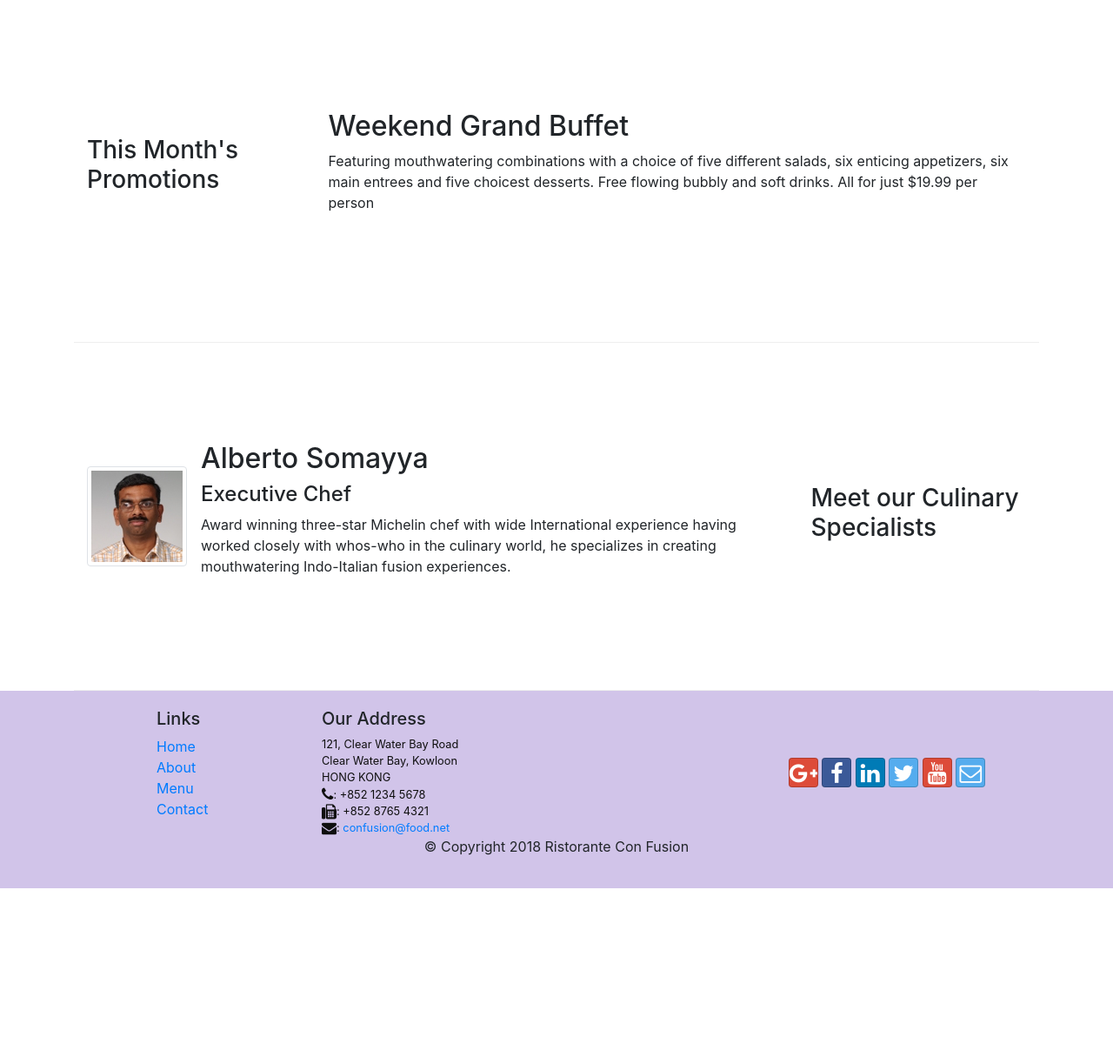
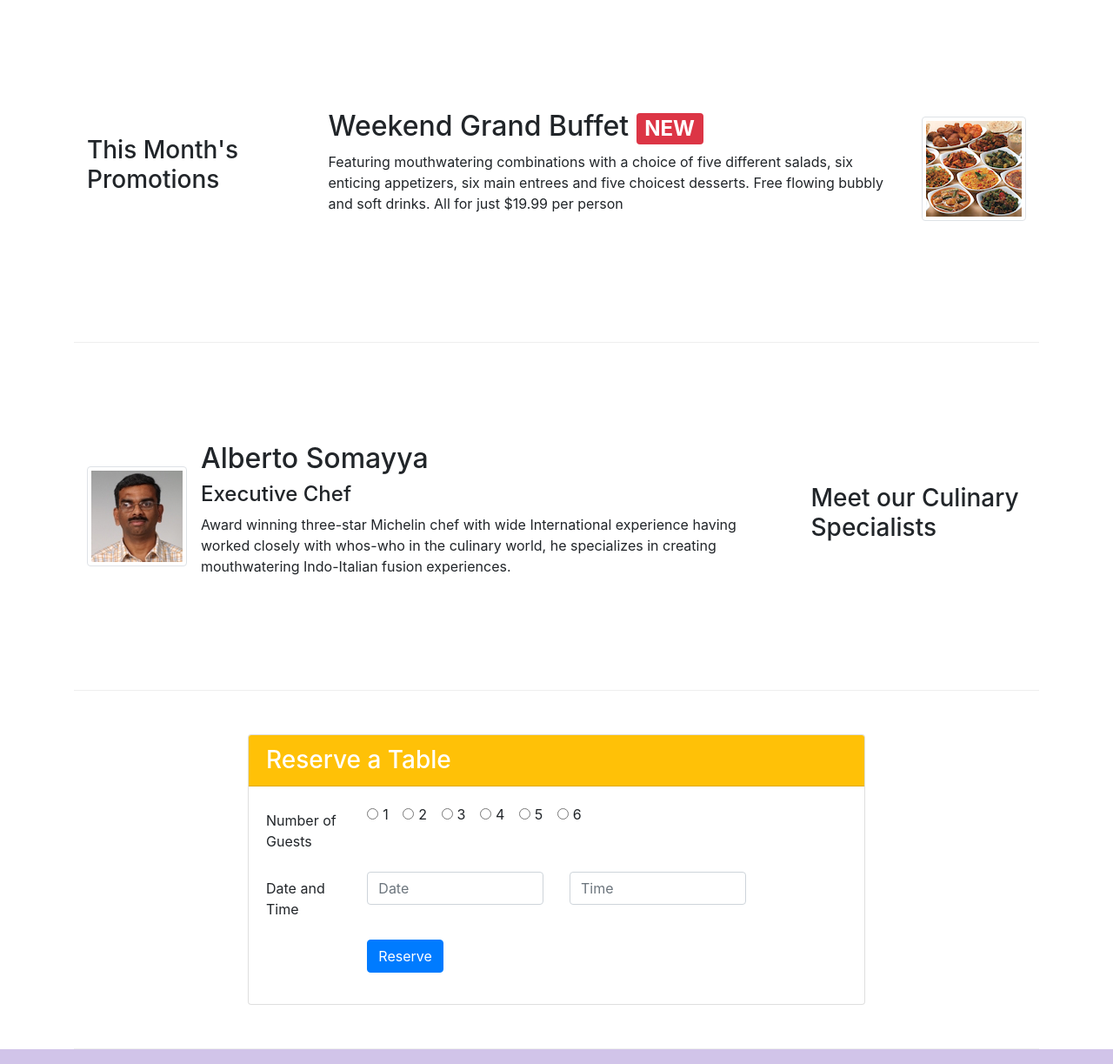
Before and after one commit to FarahAlFahim/allserversbd, a website: page index.html in a window 1280 px wide. Shown: the part 740-1963 px from the top of the page at 87% size. Before the commit the page ends 1761 px from the top, so only its background shows below. Drawn offline with nearby package versions, Linux system fonts and the light colour scheme.

Commit message:
Assignment-2

```diff
--- a/index.html
+++ b/index.html
@@ -39,8 +39,11 @@
                     <h1>Ristorante con Fusion</h1>
                     <p>We take inspiration from the World's best cuisines, and create a unique fusion experience. Our lipsmacking creations will tickle your culinary senses!</p>
                 </div>
-                <div class="col-12 col-sm align-self-center">
+                <div class="col-12 col-sm-3 align-self-center">
                     <img src="img/logo.png" class="img-fluid">
+                </div>
+                <div class="col-12 col-sm-3 align-self-center">
+                    <a role="button" class="btn btn-warning btn-sm btn-block" href="#ReserveTable"><strong>Reserve Table</strong></a>
                 </div>
             </div>
         </div>
@@ -69,8 +72,13 @@
                 <h3>This Month's Promotions</h3>
             </div>
             <div class="col col-sm col-md">
-                <h2>Weekend Grand Buffet</h2>
-                <p>Featuring mouthwatering combinations with a choice of five different salads, six enticing appetizers, six main entrees and five choicest desserts. Free flowing bubbly and soft drinks. All for just $19.99 per person </p>
+                <div class="media">
+                    <div class="media-body">
+                        <h2 class="mt-0">Weekend Grand Buffet <span class="badge badge-danger">NEW</span></h2>
+                        <p class="d-none d-sm-block">Featuring mouthwatering combinations with a choice of five different salads, six enticing appetizers, six main entrees and five choicest desserts. Free flowing bubbly and soft drinks. All for just $19.99 per person </p>
+                    </div>
+                    <img class="d-flex ml-3 img-thumbnail align-self-center" src="img/buffet.png" alt="buffet">
+                </div>
             </div>
         </div>
 
@@ -85,6 +93,64 @@
                         <h2 class="mt-0">Alberto Somayya</h2>
                         <h4>Executive Chef</h4>
                         <p class="d-none d-sm-block">Award winning three-star Michelin chef with wide International experience having worked closely with whos-who in the culinary world, he specializes in creating mouthwatering Indo-Italian fusion experiences. </p>
+                    </div>
+                </div>
+            </div>
+        </div>
+        <div class="row row-content align-items-center" id="ReserveTable">
+            <div class="col-12 col-sm-8 offset-sm-2">
+                <div class="card">
+                    <h3 class="card-header bg-warning text-white">Reserve a Table</h3>
+                    <div class="card-body">
+                        <form>
+                            <div class="form-group row">
+                                <label for="guestNum" class="col-md-2 col-form-label">Number of Guests</label>
+                                <div class="col-md-10">
+                                    <div class="form-check form-check-inline">
+                                        <input class="form-check-input" type="radio" name="inlineRadioOptions" id="inlineRadio1" value="option1">
+                                        <label class="form-check-label" for="inlineRadio1">1</label>
+                                    </div>
+                                    <div class="form-check form-check-inline">
+                                        <input class="form-check-input" type="radio" name="inlineRadioOptions" id="inlineRadio2" value="option2">
+                                        <label class="form-check-label" for="inlineRadio2">2</label>
+                                    </div>
+                                    <div class="form-check form-check-inline">
+                                        <input class="form-check-input" type="radio" name="inlineRadioOptions" id="inlineRadio3" value="option3">
+                                        <label class="form-check-label" for="inlineRadio3">3</label>
+                                    </div>
+                                    <div class="form-check form-check-inline">
+                                        <input class="form-check-input" type="radio" name="inlineRadioOptions" id="inlineRadio4" value="option4">
+                                        <label class="form-check-label" for="inlineRadio4">4</label>
+                                    </div>
+                                    <div class="form-check form-check-inline">
+                                        <input class="form-check-input" type="radio" name="inlineRadioOptions" id="inlineRadio5" value="option5">
+                                        <label class="form-check-label" for="inlineRadio5">5</label>
+                                    </div>
+                                    <div class="form-check form-check-inline">
+                                        <input class="form-check-input" type="radio" name="inlineRadioOptions" id="inlineRadio6" value="option6">
+                                        <label class="form-check-label" for="inlineRadio6">6</label>
+                                    </div>
+                                </div>
+                            </div>
+                            <div class="form-group row">
+                                <label for="datetime" class="col-md-2 col-form-label">Date and Time</label>
+                                <div class="col-12 col-md-4">
+                                    <input type="datetime" class="form-control" id="date" name="date"
+                                    placeholder="Date">
+                                </div>
+                                <div class="col-12 col-md-4">
+                                    <input type="datetime" class="form-control" id="time" name="time"
+                                    placeholder="Time">
+                                </div>
+                            </div>
+                            <div class="form-group row">
+                                <div class="offset-md-2 col-md-10">
+                                    <button type="submit" class="btn btn-primary">
+                                        Reserve
+                                    </button>
+                                </div>
+                            </div>
+                        </form>
                     </div>
                 </div>
             </div>
```
